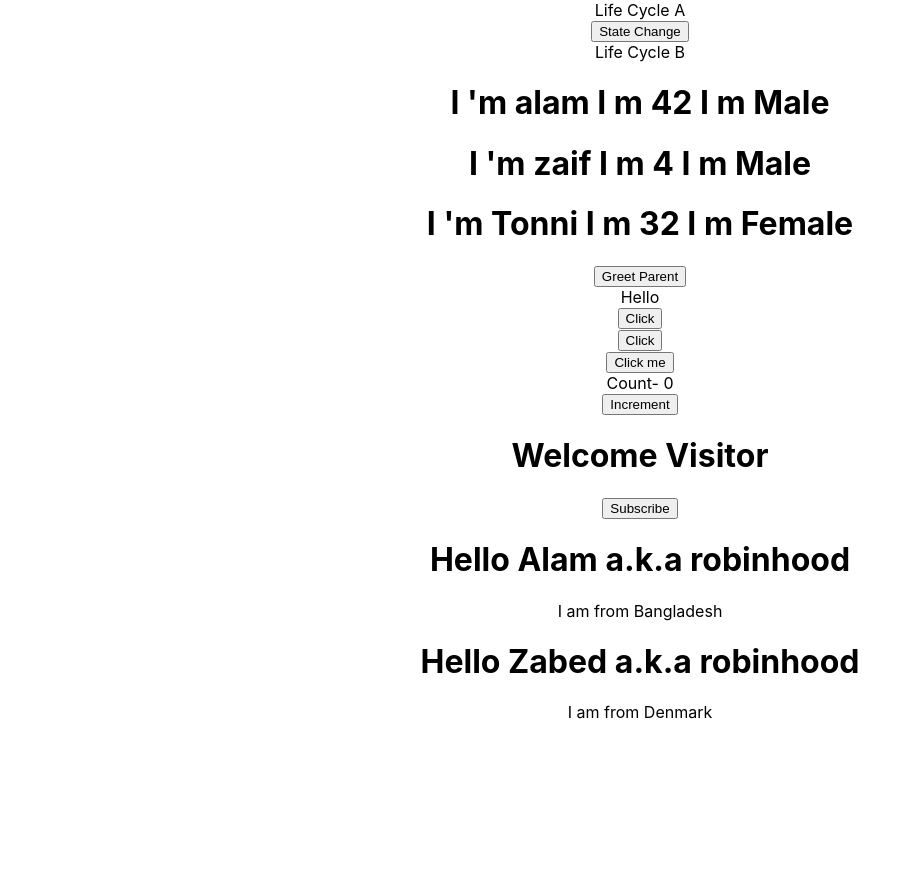
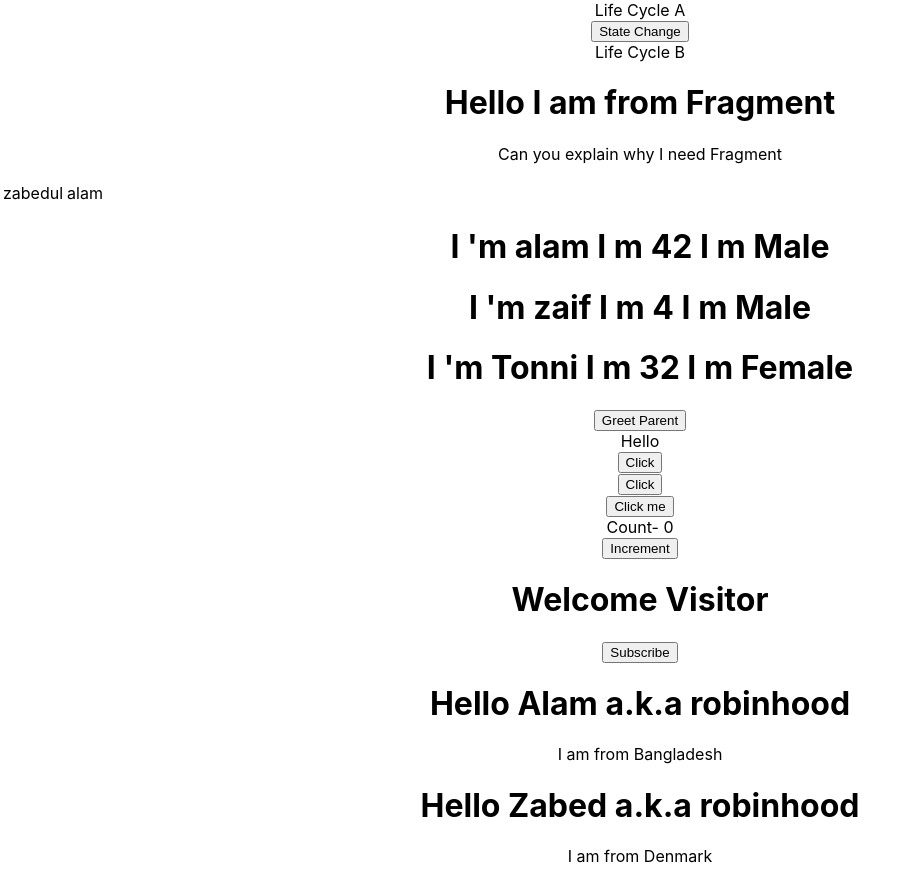
Before and after one commit to zabedalam/React-material, a React (Create React App) app: page / in a window 1280 px wide. Shown: the whole page, without its empty margins (0-917 px from the left). Before the commit the page ends 800 px from the top, so only its background shows below. Built offline with nearby package versions, Linux system fonts and the light colour scheme.

Commit message:
Fragment defined

```diff
--- a/src/App.js
+++ b/src/App.js
@@ -20,6 +20,8 @@ import "../src/components/appStyle.css"
 import styles from "../src/components/appStyle.module.css"
 import Form from "../src/components/Form"
 import LifeCycleA from './components/LifeCycleA';
+import FragmentDemo from './components/FragmentDemo';
+
 
 
 
@@ -27,6 +29,7 @@ function App() {
   return (
     <div className="App">
       <LifeCycleA></LifeCycleA>
+      <FragmentDemo></FragmentDemo>
       {/* <Form></Form> */}
     {/* // module style technique in css */}
     {/* <h1 className="error">error</h1>
--- /dev/null
+++ b/src/components/Column.jsx
@@ -0,0 +1,10 @@
+import React from 'react';
+
+export default function Column() {
+  return (
+    <>
+    <td>zabedul</td>
+    <td>alam</td>
+    </>
+  );
+}
--- /dev/null
+++ b/src/components/FragmentDemo.jsx
@@ -0,0 +1,16 @@
+import React, { Component } from 'react'
+import Table from './Table'
+
+class FragmentDemo extends Component {
+  render() {
+    return (
+      <>
+        <h1>Hello I am from Fragment</h1>
+        <p>Can you explain why I need Fragment</p>
+        <Table></Table>
+      </>
+    )
+  }
+}
+
+export default FragmentDemo
--- /dev/null
+++ b/src/components/Table.jsx
@@ -0,0 +1,16 @@
+import React from 'react';
+import Column from './Column';
+
+export default function Table() {
+  return (
+    <>
+    <table>
+        <tbody>
+            <tr>
+                <Column></Column>
+            </tr>
+        </tbody>
+    </table>
+    </>
+  );
+}
```
